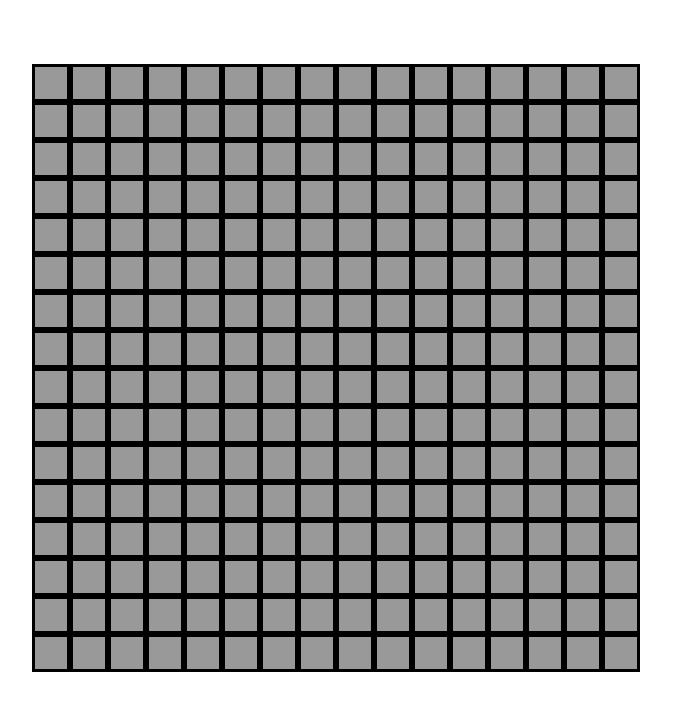
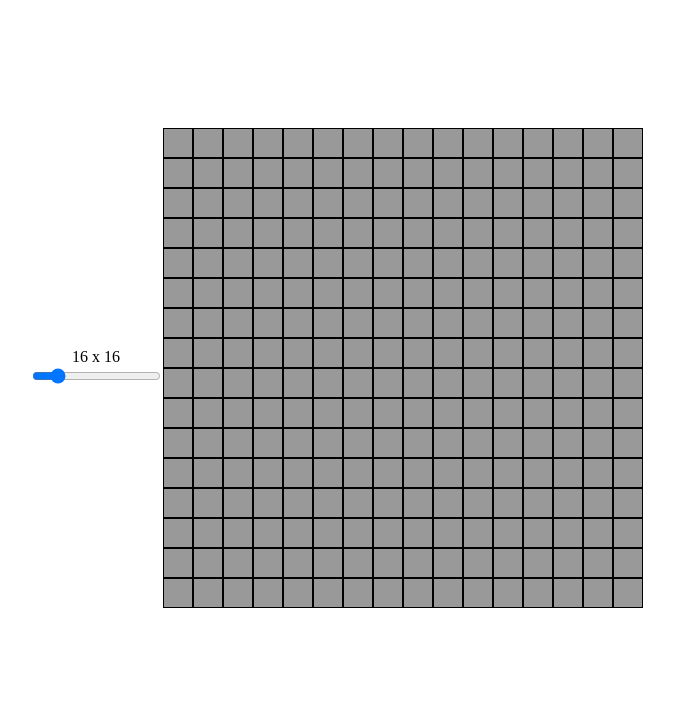
Before and after one commit to rchang0226/etch-a-sketch, a plain HTML site: page index.html in a window 1280 px wide. Shown: the whole page, without its empty margins (304-978 px from the left). Drawn offline with Linux system fonts and the light colour scheme.

Commit message:
Add slider for grid resolution

```diff
--- a/app.js
+++ b/app.js
@@ -1,14 +1,36 @@
 const container = document.querySelector('.container');
-for (i = 0; i < 16; i++) {
+
+function populate(size) {
+
+    while (container.firstChild) {
+        container.removeChild(container.lastChild);
+    }
+
+    for (i = 0; i < size; i++) {
         const column = document.createElement('div');
         column.classList.add("column")
         container.appendChild(column);
-    for (j = 0; j < 16; j++) {
+        for (j = 0; j < size; j++) {
             const grid = document.createElement('div');
             grid.classList.add("grid")
             column.appendChild(grid);
         }
     }
+
+    const grids = document.querySelectorAll('.grid');
+    grids.forEach(grid => grid.addEventListener('mouseover', hover));
+    grids.forEach(grid => grid.addEventListener('mouseout', stopHover));
+    grids.forEach(grid => grid.addEventListener('mousedown', draw));
+    grids.forEach(grid => grid.addEventListener('mouseover', draw));
+}
+
+const slider = document.querySelector('.slider');
+const output = document.querySelector('.size');
+output.textContent = `${slider.value} x ${slider.value}`;
+slider.addEventListener('input', () => {
+    populate(slider.value);
+    output.textContent = `${slider.value} x ${slider.value}`;
+});
 
 function hover(e) {
     this.classList.add('hovering');
@@ -27,8 +49,4 @@ let mouseDown = false;
 document.body.onmousedown = () => (mouseDown = true)
 document.body.onmouseup = () => (mouseDown = false)
 
-const grids = document.querySelectorAll('.grid');
-grids.forEach(grid => grid.addEventListener('mouseover', hover));
-grids.forEach(grid => grid.addEventListener('mouseout', stopHover));
-grids.forEach(grid => grid.addEventListener('mousedown', draw));
-grids.forEach(grid => grid.addEventListener('mouseover', draw));
+populate(16);
--- a/index.html
+++ b/index.html
@@ -9,6 +9,12 @@
     <link rel="stylesheet" href="style.css">
 </head>
 <body>
+    <div class="menu">
+        <div class="slidercontainer">
+            <div class="size"></div>
+            <input type="range" min="3" max="81" value="16" class="slider">
+        </div>
+    </div>
     <div class="container">
 
     </div>
--- a/style.css
+++ b/style.css
@@ -1,22 +1,30 @@
-.container {
+body {
     display: flex;
     align-items: center;
     justify-content: center;
     height: 90vh;
 }
 
+.container {
+    display: flex;
+    width: 60vh;
+    height: 60vh;
+}
+
 .column {
     display: flex;
     flex-direction: column;
+    flex-grow: 1;
 }
 
 .grid {
-    border: .2rem solid black;
+    border: .1rem solid black;
     margin: 0rem;
     font-size: 1.5rem;
     transition: all .01s ease;
-    width: 2rem;
-    height: 2rem;
+    flex-grow: 1;
+    width: auto;
+    height: auto;
     text-align: center;
     color: white;
     background: rgba(0,0,0,0.4);
@@ -32,3 +40,7 @@
 .drawn {
     background: black;
 }
+
+.size {
+    text-align: center;
+}
```
Lines whose indentation alone changed are shown as unchanged.
